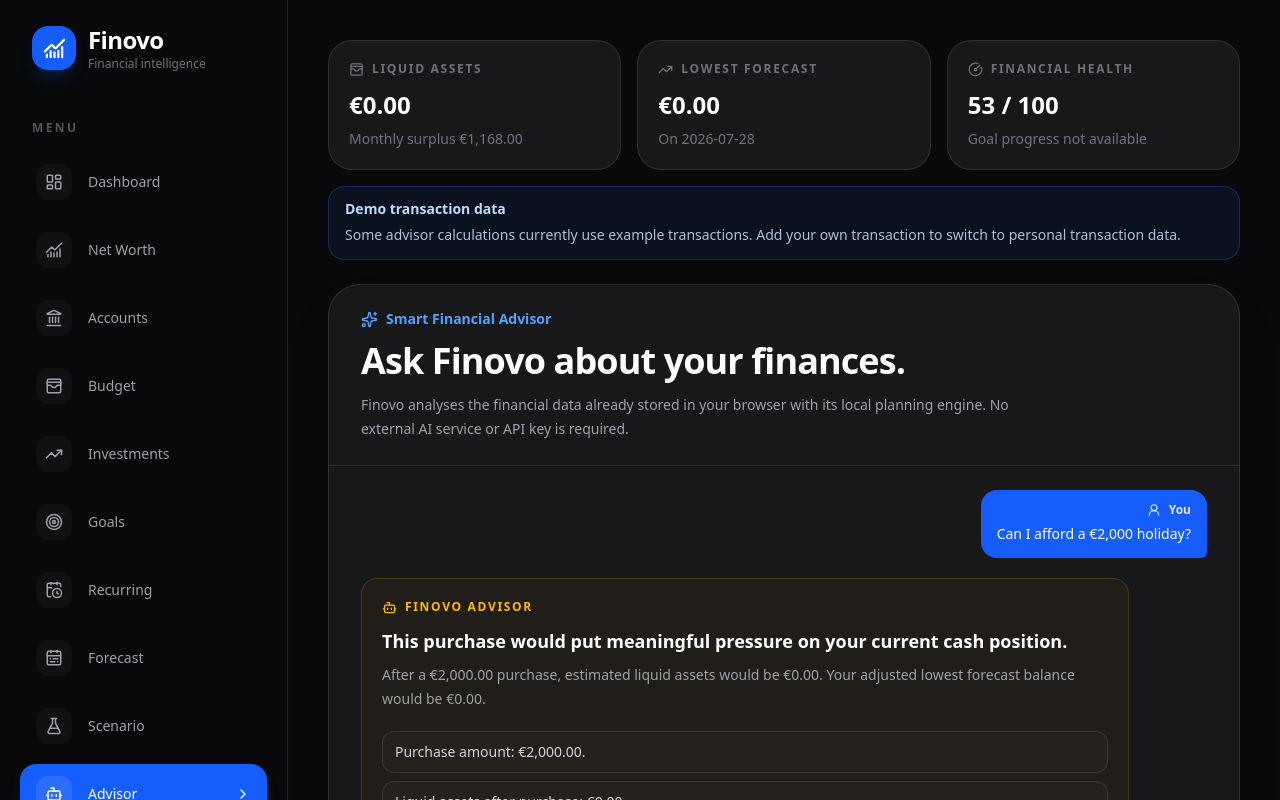
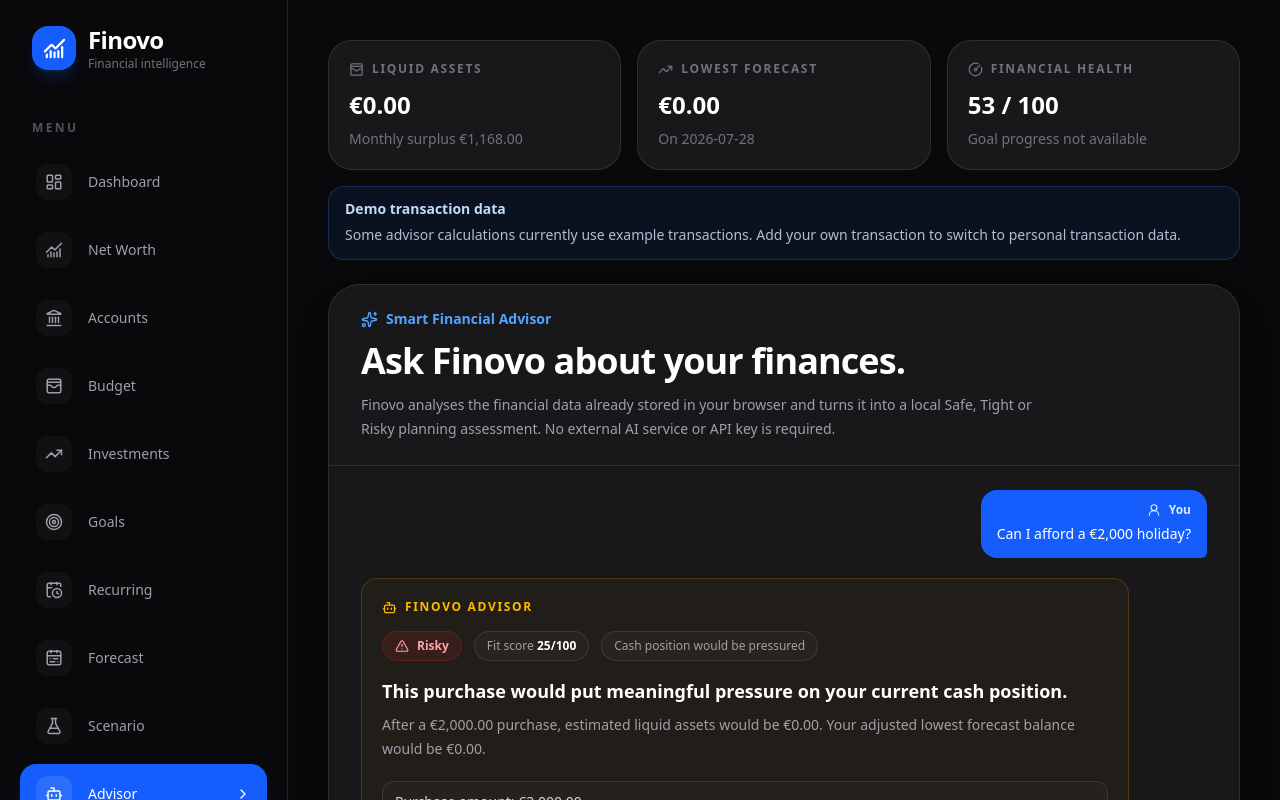
Before and after one commit to Duco-Zwarthof/finovo, a Next.js app: page /advisor in a window 1280 px wide. Both pictures are taken after a click on the button "Can I afford a €2,000 holiday?". Built offline with nearby package versions, Linux system fonts and the light colour scheme.

Commit message:
Add advisor risk assessment and fit scores

```diff
--- a/components/advisor/AdvisorChat.tsx
+++ b/components/advisor/AdvisorChat.tsx
@@ -7,8 +7,11 @@
 } from "react";
 import {
   Bot,
+  Gauge,
   Send,
+  ShieldCheck,
   Sparkles,
+  TriangleAlert,
   UserRound,
 } from "lucide-react";
 
@@ -68,6 +71,44 @@
         article:
           "border-blue-500/20 bg-blue-500/[0.04]",
         label: "text-blue-400",
+      };
+  }
+}
+
+function getVerdictPresentation(
+  verdict: LocalAdvisorAnswer["assessment"]["verdict"]
+) {
+  switch (verdict) {
+    case "safe":
+      return {
+        label: "Safe",
+        className:
+          "border-emerald-500/20 bg-emerald-500/10 text-emerald-300",
+        Icon: ShieldCheck,
+      };
+
+    case "tight":
+      return {
+        label: "Tight",
+        className:
+          "border-amber-500/20 bg-amber-500/10 text-amber-300",
+        Icon: Gauge,
+      };
+
+    case "risky":
+      return {
+        label: "Risky",
+        className:
+          "border-red-500/20 bg-red-500/10 text-red-300",
+        Icon: TriangleAlert,
+      };
+
+    default:
+      return {
+        label: "Info",
+        className:
+          "border-blue-500/20 bg-blue-500/10 text-blue-300",
+        Icon: Bot,
       };
   }
 }
@@ -151,8 +192,8 @@
 
         <p className="mt-3 max-w-2xl text-sm leading-6 text-zinc-400">
           Finovo analyses the financial data already stored in your browser
-          with its local planning engine. No external AI service or API key
-          is required.
+          and turns it into a local Safe, Tight or Risky planning assessment.
+          No external AI service or API key is required.
         </p>
       </div>
 
@@ -221,6 +262,14 @@
                   entry.answer.tone
                 );
 
+              const verdict =
+                getVerdictPresentation(
+                  entry.answer.assessment.verdict
+                );
+
+              const VerdictIcon =
+                verdict.Icon;
+
               return (
                 <div
                   key={entry.id}
@@ -236,7 +285,36 @@
                       Finovo Advisor
                     </div>
 
-                    <h3 className="mt-3 text-lg font-semibold text-white">
+                    <div className="mt-4 flex flex-wrap items-center gap-3">
+                      <div
+                        className={`inline-flex items-center gap-2 rounded-full border px-3 py-1.5 text-xs font-semibold ${verdict.className}`}
+                      >
+                        <VerdictIcon size={14} />
+                        {verdict.label}
+                      </div>
+
+                      <div className="rounded-full border border-white/10 bg-white/[0.03] px-3 py-1.5 text-xs text-zinc-400">
+                        Fit score{" "}
+                        <span className="font-semibold text-white">
+                          {
+                            entry.answer
+                              .assessment
+                              .score
+                          }
+                          /100
+                        </span>
+                      </div>
+
+                      <div className="rounded-full border border-white/10 bg-white/[0.03] px-3 py-1.5 text-xs text-zinc-400">
+                        {
+                          entry.answer
+                            .assessment
+                            .label
+                        }
+                      </div>
+                    </div>
+
+                    <h3 className="mt-4 text-lg font-semibold text-white">
                       {
                         entry.answer
                           .headline
@@ -278,6 +356,33 @@
                         </p>
                       </div>
                     )}
+
+                    <div className="mt-5 rounded-xl border border-white/10 bg-zinc-950/50 px-3 py-3">
+                      <p className="text-xs font-semibold uppercase tracking-[0.12em] text-zinc-500">
+                        Estimated monthly room
+                      </p>
+
+                      <p className="mt-1 text-sm font-semibold text-white">
+                        €{(
+                          entry.answer
+                            .assessment
+                            .estimatedMonthlyRoomMinor /
+                          100
+                        ).toLocaleString(
+                          "en-IE",
+                          {
+                            minimumFractionDigits:
+                              2,
+                            maximumFractionDigits:
+                              2,
+                          }
+                        )}
+                      </p>
+
+                      <p className="mt-1 text-xs leading-5 text-zinc-600">
+                        Based on recorded monthly surplus before unrecorded or one-off costs.
+                      </p>
+                    </div>
 
                     <p className="mt-5 text-xs leading-5 text-zinc-600">
                       {
--- /dev/null
+++ b/lib/advisor-assessment.ts
@@ -0,0 +1,247 @@
+import type {
+  AdvisorContext,
+} from "./advisor-types";
+
+export type AdvisorVerdict =
+  | "safe"
+  | "tight"
+  | "risky"
+  | "informational";
+
+export type AdvisorAssessment = {
+  verdict: AdvisorVerdict;
+  score: number;
+  label: string;
+  estimatedMonthlyRoomMinor: number;
+};
+
+const BUFFER_MONTHS = 3;
+
+function clampScore(
+  score: number
+) {
+  return Math.max(
+    0,
+    Math.min(100, Math.round(score))
+  );
+}
+
+export function calculateEstimatedMonthlyRoomMinor(
+  context: AdvisorContext
+) {
+  return Math.max(
+    0,
+    context.monthlySurplusMinor
+  );
+}
+
+export function assessCurrentFinancialPosition(
+  context: AdvisorContext
+): AdvisorAssessment {
+  const estimatedMonthlyRoomMinor =
+    calculateEstimatedMonthlyRoomMinor(
+      context
+    );
+
+  const targetBufferMinor =
+    Math.max(
+      0,
+      context.monthlyExpensesMinor *
+        BUFFER_MONTHS
+    );
+
+  const hasTargetBuffer =
+    targetBufferMinor === 0 ||
+    context.liquidAssetsMinor >=
+      targetBufferMinor;
+
+  const forecastPositive =
+    context.forecastLowestBalanceMinor >=
+    0;
+
+  const surplusPositive =
+    context.monthlySurplusMinor > 0;
+
+  let score = 0;
+
+  score += surplusPositive ? 40 : 0;
+  score += hasTargetBuffer ? 35 : 0;
+  score += forecastPositive ? 25 : 0;
+
+  const finalScore =
+    clampScore(score);
+
+  if (
+    surplusPositive &&
+    hasTargetBuffer &&
+    forecastPositive
+  ) {
+    return {
+      verdict: "safe",
+      score: finalScore,
+      label: "Healthy room",
+      estimatedMonthlyRoomMinor,
+    };
+  }
+
+  if (
+    context.monthlySurplusMinor >= 0 &&
+    forecastPositive
+  ) {
+    return {
+      verdict: "tight",
+      score: finalScore,
+      label: "Limited room",
+      estimatedMonthlyRoomMinor,
+    };
+  }
+
+  return {
+    verdict: "risky",
+    score: finalScore,
+    label: "Needs attention",
+    estimatedMonthlyRoomMinor,
+  };
+}
+
+export function assessMonthlyCommitment(
+  contributionMinor: number,
+  context: AdvisorContext
+): AdvisorAssessment {
+  const base =
+    assessCurrentFinancialPosition(
+      context
+    );
+
+  const room =
+    base.estimatedMonthlyRoomMinor;
+
+  if (room <= 0) {
+    return {
+      ...base,
+      verdict: "risky",
+      score: 0,
+      label: "Exceeds monthly room",
+    };
+  }
+
+  const shareOfRoom =
+    contributionMinor / room;
+
+  if (
+    shareOfRoom <= 0.6 &&
+    base.verdict === "safe"
+  ) {
+    return {
+      ...base,
+      verdict: "safe",
+      score: clampScore(
+        base.score -
+          shareOfRoom * 20
+      ),
+      label: "Comfortable fit",
+    };
+  }
+
+  if (shareOfRoom <= 1) {
+    return {
+      ...base,
+      verdict: "tight",
+      score: clampScore(
+        Math.min(
+          base.score,
+          70 -
+            shareOfRoom * 20
+        )
+      ),
+      label: "Fits, but uses most of your room",
+    };
+  }
+
+  return {
+    ...base,
+    verdict: "risky",
+    score: clampScore(
+      35 -
+        (shareOfRoom - 1) * 20
+    ),
+    label: "Above current monthly room",
+  };
+}
+
+export function assessOneOffPurchase(
+  purchaseMinor: number,
+  context: AdvisorContext
+): AdvisorAssessment {
+  const afterPurchaseMinor =
+    context.liquidAssetsMinor -
+    purchaseMinor;
+
+  const adjustedForecastLowMinor =
+    context.forecastLowestBalanceMinor -
+    purchaseMinor;
+
+  const targetBufferMinor =
+    Math.max(
+      0,
+      context.monthlyExpensesMinor *
+        BUFFER_MONTHS
+    );
+
+  const keepsTargetBuffer =
+    targetBufferMinor === 0 ||
+    afterPurchaseMinor >=
+      targetBufferMinor;
+
+  const keepsCashPositive =
+    afterPurchaseMinor >= 0 &&
+    adjustedForecastLowMinor >= 0;
+
+  const base =
+    assessCurrentFinancialPosition(
+      context
+    );
+
+  if (
+    keepsCashPositive &&
+    keepsTargetBuffer
+  ) {
+    return {
+      ...base,
+      verdict: "safe",
+      score: clampScore(
+        Math.max(
+          75,
+          base.score
+        )
+      ),
+      label: "Buffer preserved",
+    };
+  }
+
+  if (keepsCashPositive) {
+    return {
+      ...base,
+      verdict: "tight",
+      score: clampScore(
+        Math.min(
+          base.score,
+          60
+        )
+      ),
+      label: "Affordable, but buffer gets tight",
+    };
+  }
+
+  return {
+    ...base,
+    verdict: "risky",
+    score: clampScore(
+      Math.min(
+        base.score,
+        25
+      )
+    ),
+    label: "Cash position would be pressured",
+  };
+}
--- a/lib/smart-advisor-local-types.ts
+++ b/lib/smart-advisor-local-types.ts
@@ -2,6 +2,19 @@
   | "positive"
   | "caution"
   | "neutral";
+
+export type LocalAdvisorVerdict =
+  | "safe"
+  | "tight"
+  | "risky"
+  | "informational";
+
+export type LocalAdvisorAssessment = {
+  verdict: LocalAdvisorVerdict;
+  score: number;
+  label: string;
+  estimatedMonthlyRoomMinor: number;
+};
 
 export type LocalAdvisorAnswer = {
   category:
@@ -16,4 +29,5 @@
   supportingPoints: string[];
   recommendation: string | null;
   disclaimer: string;
+  assessment: LocalAdvisorAssessment;
 };
--- a/lib/smart-advisor-local.ts
+++ b/lib/smart-advisor-local.ts
@@ -4,6 +4,11 @@
   createAdvisorQuestion,
 } from "./advisor";
 import type { LocalAdvisorAnswer } from "./smart-advisor-local-types";
+import {
+  assessCurrentFinancialPosition,
+  assessMonthlyCommitment,
+  assessOneOffPurchase,
+} from "./advisor-assessment";
 import { formatCurrency } from "./money";
 import { amountMinorToEuroAmount } from "./transaction-amount";
 
@@ -152,6 +157,10 @@
         "Try a question such as “Can I afford a €2,000 holiday?”",
       disclaimer:
         "This is an informational planning calculation based only on data currently stored in Finovo.",
+      assessment:
+        assessCurrentFinancialPosition(
+          context
+        ),
     };
   }
 
@@ -232,6 +241,11 @@
       : "Consider reducing the amount or delaying the purchase until your forecast and cash buffer are stronger.",
     disclaimer:
       "This is an informational planning calculation based only on data currently stored in Finovo.",
+    assessment:
+      assessOneOffPurchase(
+        purchaseMinor,
+        context
+      ),
   };
 }
 
@@ -265,6 +279,10 @@
         "Try “What if I invest €250 per month extra?”",
       disclaimer:
         "No investment return is assumed here and this is not investment advice.",
+      assessment:
+        assessCurrentFinancialPosition(
+          context
+        ),
     };
   }
 
@@ -322,6 +340,11 @@
       : "A smaller monthly contribution would fit your current cash flow more comfortably.",
     disclaimer:
       "This calculation models contributions only and does not predict or guarantee investment returns.",
+    assessment:
+      assessMonthlyCommitment(
+        contributionMinor,
+        context
+      ),
   };
 }
 
@@ -372,6 +395,10 @@
       : "Focus first on restoring positive monthly cash flow before increasing goal contributions.",
     disclaimer:
       "This is informational planning support based on the data currently stored in Finovo.",
+    assessment:
+      assessCurrentFinancialPosition(
+        context
+      ),
   };
 }
 
@@ -420,6 +447,10 @@
       : "Review recurring payments and flexible budget categories first.",
     disclaimer:
       "Forecasts depend on the transactions and recurring items currently recorded in Finovo.",
+    assessment:
+      assessCurrentFinancialPosition(
+        context
+      ),
   };
 }
 
@@ -449,6 +480,10 @@
       "For example, ask whether you can afford a specific purchase or whether a monthly investment fits your cash flow.",
     disclaimer:
       "This is informational planning support, not personal financial advice.",
+    assessment:
+      assessCurrentFinancialPosition(
+        context
+      ),
   };
 }
 
```
Also changed, not shown: 2 other files (tests, documents, lock files or other folders).
